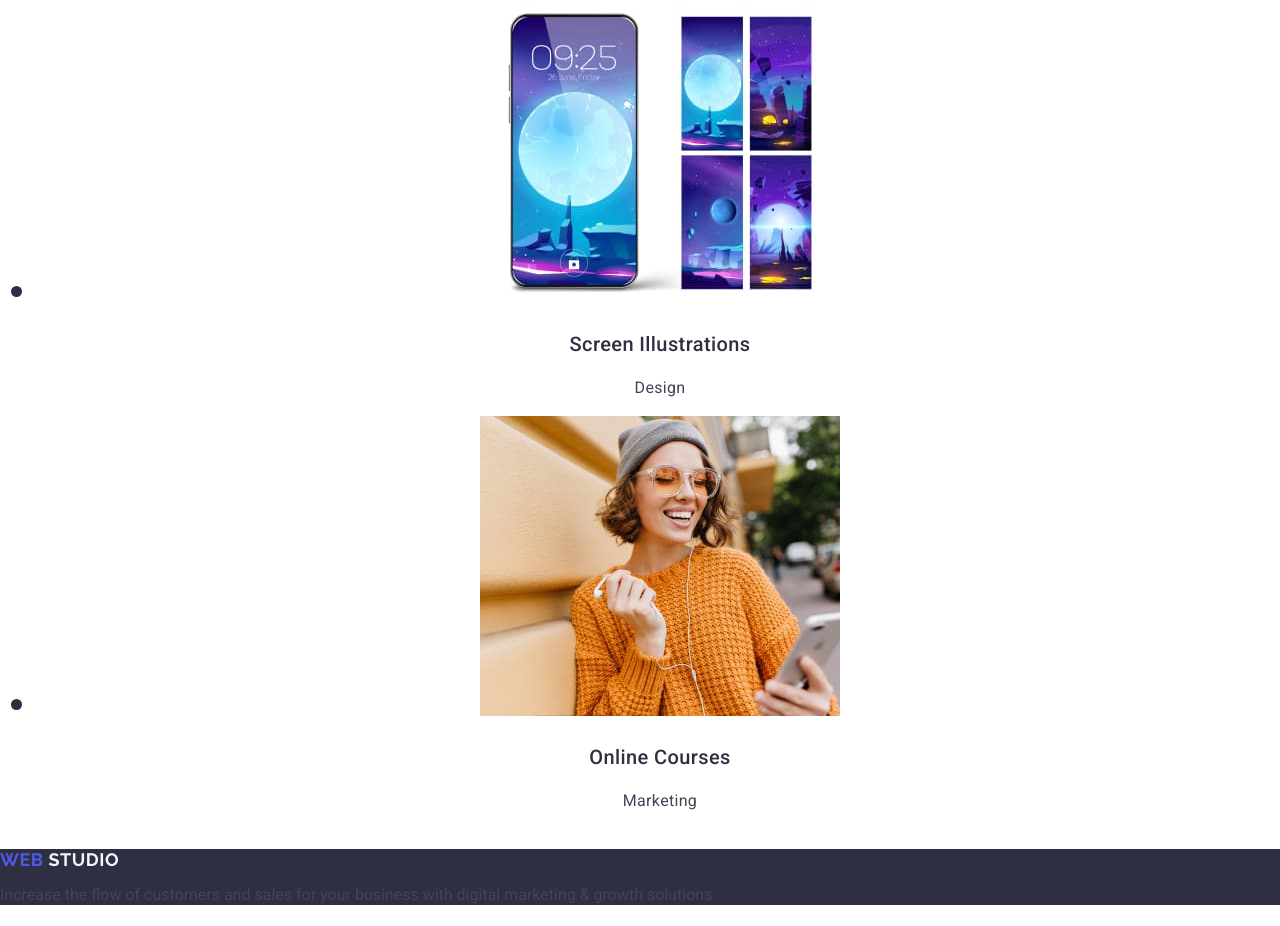
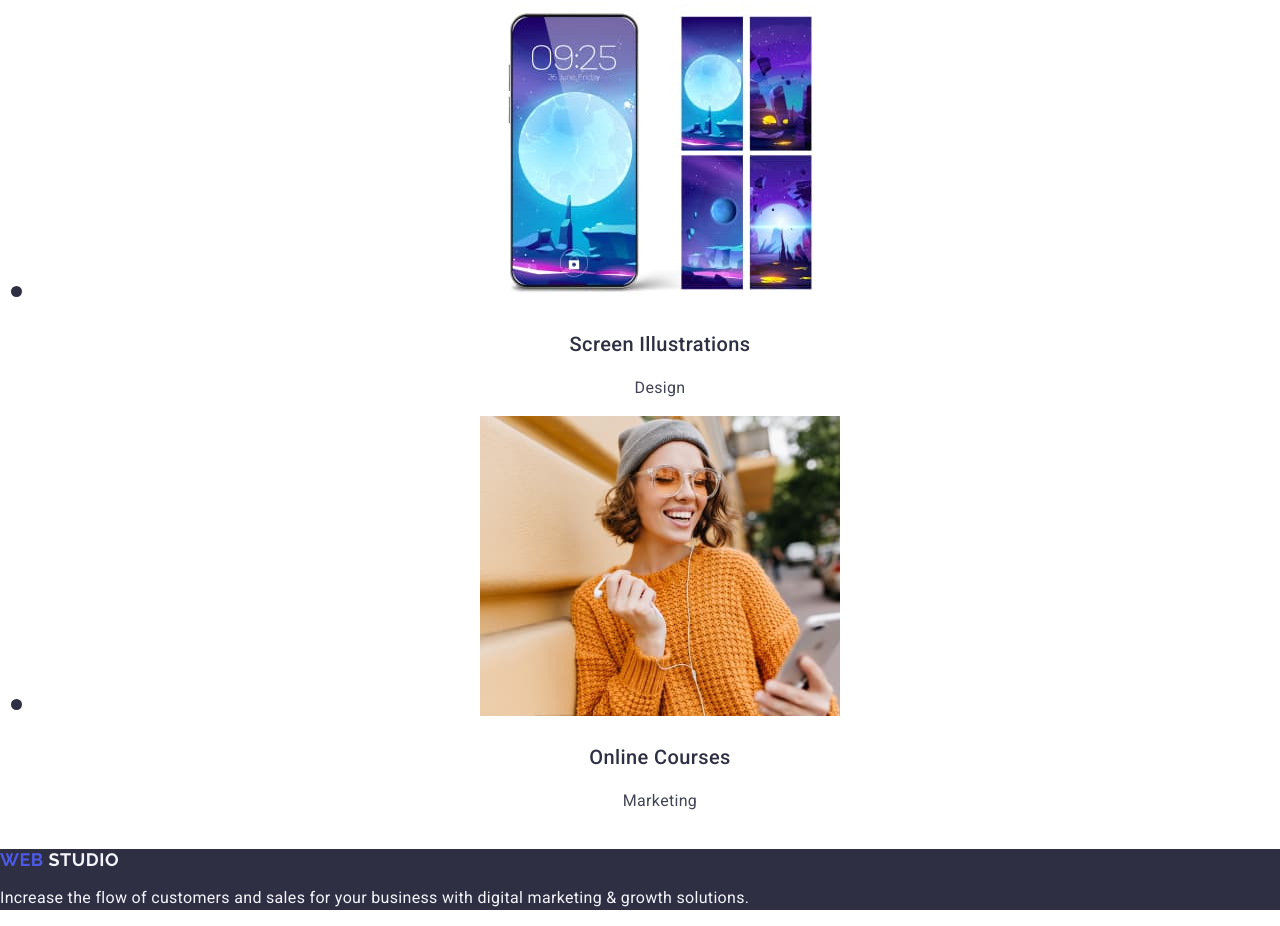
Before and after one commit to Oleg1front/goit-markup-hw-02, a plain HTML site: page index.html in a window 1280 px wide. Shown: the part 4114-5040 px from the top of the page. Drawn offline with nearby package versions, Linux system fonts and the light colour scheme.

Commit message:
Update index.html

```diff
--- a/index.html
+++ b/index.html
@@ -224,7 +224,7 @@
       <a href="./index.html" class="site-link">
         Web <span class="studio-foot">Studio</span></a
       >
-      <p class="footer-textw">
+      <p class="footer-text">
         Increase the flow of customers and sales for your business with digital
         marketing & growth solutions.
       </p>
```
